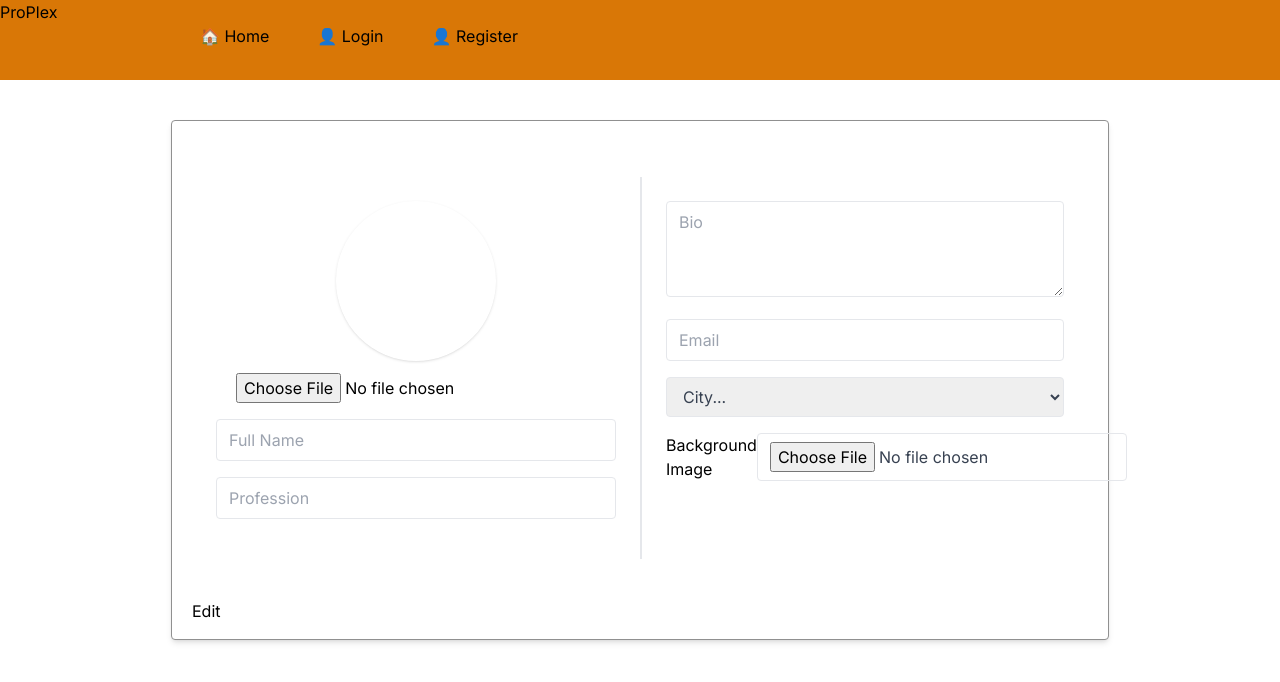
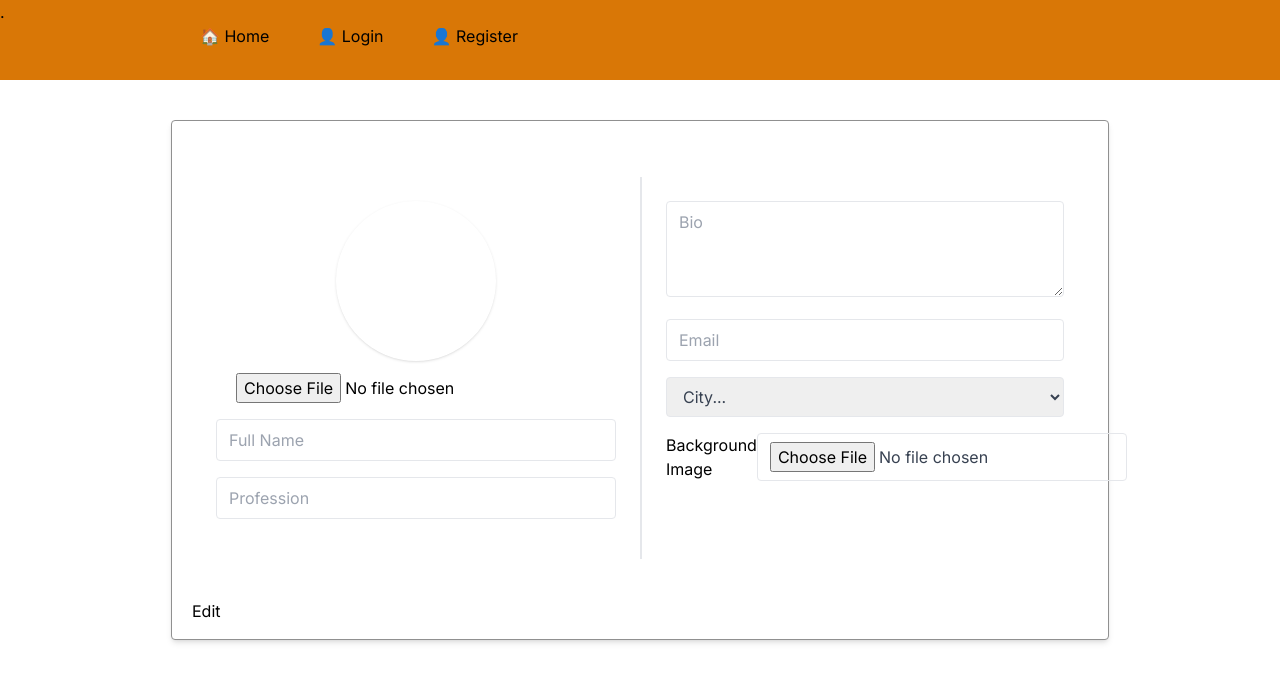
Before and after one commit to legacy-prooject-Rbk/legacy-portfolio, a Next.js app in the folder frontend/: page /profile/edit in a window 1280 px wide. Shown: the top 682 px of the page. Built offline with nearby package versions, Linux system fonts and the light colour scheme.

Commit message:
fixing home and navbar

```diff
--- a/frontend/app/components/Navbar.tsx
+++ b/frontend/app/components/Navbar.tsx
@@ -56,7 +56,7 @@ const Navbar = () => {
 
         <nav className="nav-bar bg-amber-600 h-20">
             <div className="nav-logo" onClick={() => router.push('/')}>
-                ProPlex
+               .
 
             </div>
             <div className="flex mr-auto ml-[200px] space-x-12">
--- a/frontend/app/page.tsx
+++ b/frontend/app/page.tsx
@@ -5,7 +5,6 @@ export default function Home() {
   return (
    <div>
     <Navbar/>
-    <h1>hello</h1>
     <HomeContent />
    </div>
   );
```
